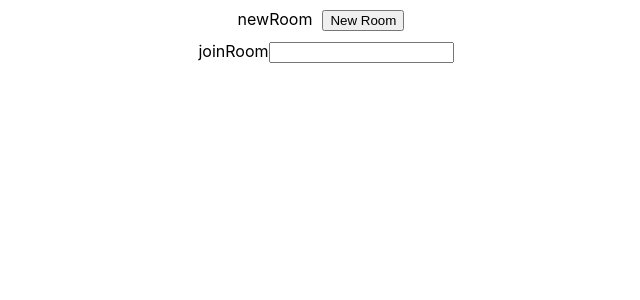
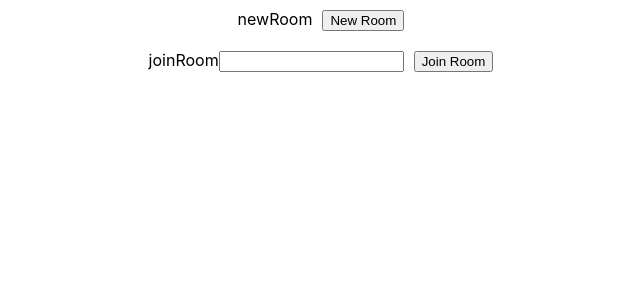
Before and after one commit to Wadboy70/Fat-File-Mover, a React (Create React App) app: page / in a window 1280 px wide. Shown: the top 300 px of the page, without its empty margins (314-954 px from the left). Built offline with nearby package versions, Linux system fonts and the light colour scheme.

Commit message:
making progress

```diff
--- a/package.json
+++ b/package.json
@@ -11,6 +11,7 @@
     "nodemon": "^2.0.7",
     "react": "^17.0.1",
     "react-dom": "^17.0.1",
+    "react-router-dom": "^5.2.0",
     "react-scripts": "4.0.1",
     "socket.io-client": "^3.1.0",
     "web-vitals": "^0.2.4"
--- a/src/App.css
+++ b/src/App.css
@@ -5,12 +5,6 @@
 .App-logo {
   height: 40vmin;
   pointer-events: none;
-}
-
-@media (prefers-reduced-motion: no-preference) {
-  .App-logo {
-    animation: App-logo-spin infinite 20s linear;
-  }
 }
 
 .App-header {
--- a/src/App.jsx
+++ b/src/App.jsx
@@ -1,32 +1,23 @@
 import './App.css';
-import { WebSocketContext } from './socketContext';
-import Button from './components/Button/Button';
-import { useContext, useEffect } from 'react';
+import { Switch, Route, useHistory } from 'react-router-dom'
+import { useEffect, useState } from 'react';
+import OpeningPage from './components/OpeningPage/OpeningPage';
 
 function App() {
-  const socket = useContext(WebSocketContext);
-
+  const history = useHistory();
+  const [room, setRoom] = useState(null);
   useEffect(() => {
-  })
-
-  const createRoom = () => {
-    socket.emit('create room','JH547');
-  }
-
+    if(room)
+      history.push(room);
+  }, [room, history])
   return (
     <div className="App">
-      <div>
-        <div>
-          <label htmlFor="newRoom">newRoom</label>
-          <Button variant = 'contained' color = 'primary' onClick = {createRoom}>
-            New Room
-          </Button>
-        </div>
-        <div>
-          <label htmlFor="joinRoom">joinRoom</label>
-          <input type="text"/>
-        </div>
-      </div>
+      <Switch>
+        <Route exact path = '/'>
+          <OpeningPage setRoom = { setRoom }/>
+        </Route>
+        {/* <Route exact path = '/:room' component = {RoomPage}> */}
+      </Switch>
     </div>
   );
 }
--- a/src/components/Button/Button.jsx
+++ b/src/components/Button/Button.jsx
@@ -14,7 +14,7 @@ const Burtun = (props) => {
             { ...props }
         >
             {
-                children ?? children
+                children && children
             }
         </button>
     );
--- /dev/null
+++ b/src/components/OpeningPage/OpeningPage.jsx
@@ -0,0 +1,54 @@
+import React, { useState, useContext } from 'react';
+import Button from '../Button/Button';
+import { WebSocketContext } from '../../socketContext';
+import './OpeningPage.css';
+
+const OpeningPage = ({setRoom}) => {
+
+    const socket = useContext(WebSocketContext);
+    const [roomCode, setRoomCode] = useState('');
+    const [error, setError] = useState(null);
+
+    const createRoom = () => {
+    socket.emit('create room');
+    }
+    const joinRoom = () => {
+    socket.emit('join room');
+    socket.on("admit", value => {
+        if (value.status) {
+            try {
+                setRoom(value?.room)
+            } catch (error) {
+                setError('Can\'t set room code')
+            }
+        }
+        else setError('Room code is invalid');
+    });
+    }
+  const handleChange = e => setRoomCode(e.target.value);
+    return(
+        <div>
+            <div>
+                <div>
+                <label htmlFor="newRoom">newRoom</label>
+                <Button onClick = {createRoom}>
+                    New Room
+                </Button>
+                </div>
+                <div>
+                <label htmlFor="joinRoom">joinRoom</label>
+                <input type="text" onChange = {handleChange}/>
+                <Button onClick = {joinRoom}>
+                    Join Room
+                </Button>
+                </div>
+            </div>
+            {
+                error &&
+                <p>{error}</p>
+            }
+        </div>
+    );
+};
+
+export default OpeningPage;
--- a/src/index.js
+++ b/src/index.js
@@ -1,13 +1,16 @@
 import React from 'react';
 import ReactDOM from 'react-dom';
+import App from './App';
+import { BrowserRouter as Router } from 'react-router-dom';
+import { WebSocketProvider } from './socketContext';
 import './index.css';
-import App from './App';
-import { WebSocketProvider } from './socketContext';
 
 ReactDOM.render(
   <React.StrictMode>
     <WebSocketProvider>
-        <App />
+      <Router>
+        <App/>
+      </Router>
     </WebSocketProvider>
   </React.StrictMode>,
   document.getElementById('root')
--- a/src/socketContext.jsx
+++ b/src/socketContext.jsx
@@ -10,7 +10,9 @@ const socket = io(process.env.NODE_ENV === "development" ? 'http://localhost:808
 socket.on("files", files => {
     console.log('got files')
     console.log(files)
-})
+});
+
+
 export const WebSocketProvider = ({children}) => {
     return (
         <WebSocketContext.Provider value = { socket }>
```
Also changed, not shown: src/components/OpeningPage/OpeningPage.css (added), 2 other files (tests, documents, lock files or other folders).
